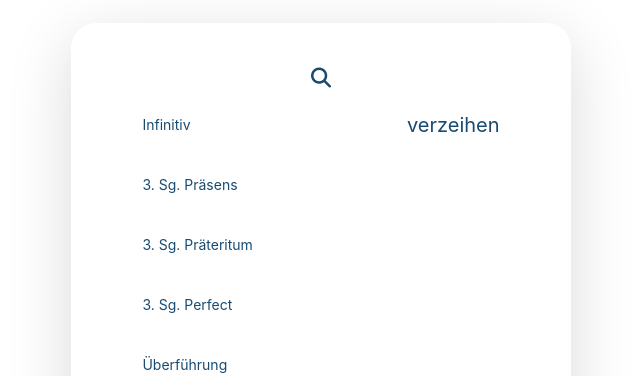
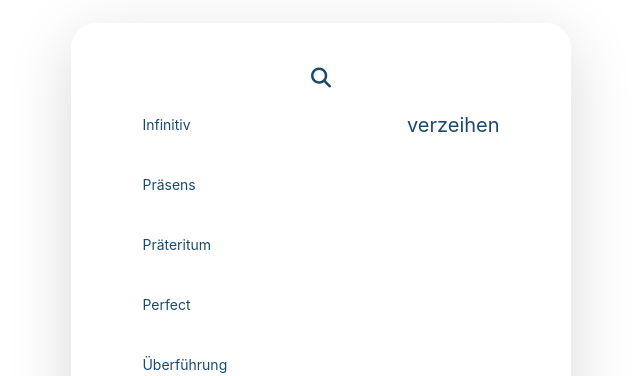
Before and after one commit to dimarique/irregular_deutsch, a plain HTML site: page index.html in a window 1280 px wide. Shown: the part 105-481 px from the top of the page, without its empty margins (319-959 px from the left). Drawn offline with Linux system fonts and the light colour scheme.

Commit message:
word hints edit

```diff
--- a/index.html
+++ b/index.html
@@ -21,15 +21,15 @@
 				<div class="first_form word">lorem</div>
 			</div>
 			<div class="line_wrapper">
-				<div class="word_hint">3. Sg. Präsens</div>
+				<div class="word_hint">Präsens</div>
 				<div class="second_form word hidden_word">lorem</div>
 			</div>
 			<div class="line_wrapper">
-				<div class="word_hint">3. Sg. Präteritum</div>
+				<div class="word_hint">Präteritum</div>
 				<div class="third_form word hidden_word">lorem</div>
 			</div>
 			<div class="line_wrapper">
-				<div class="word_hint">3. Sg. Perfect</div>
+				<div class="word_hint">Perfect</div>
 				<div class="fourth_form word hidden_word">lorem</div>
 			</div>
 			<div class="line_wrapper">
```
